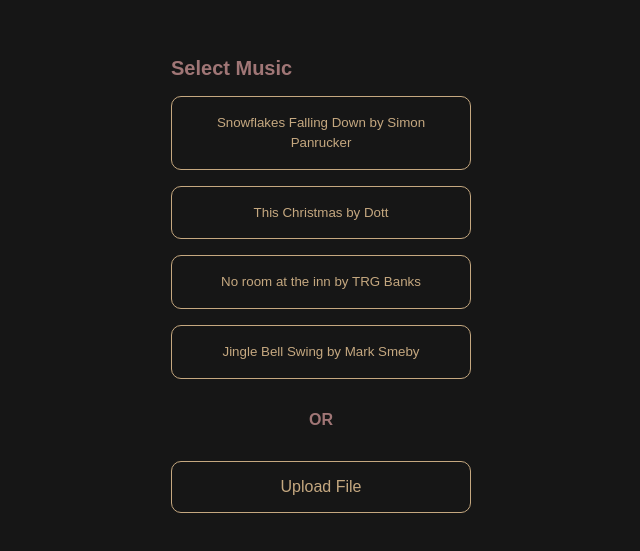
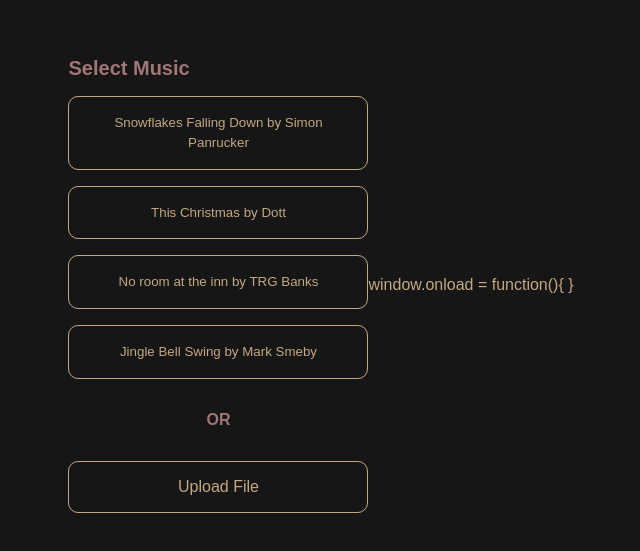
Before and after one commit to beatrizeagustin/xmas_sample, a plain HTML site: page index.html in a window 1280 px wide. Shown: the part 115-666 px from the top of the page, without its empty margins (319-959 px from the left). Drawn offline with nearby package versions, Linux system fonts and the light colour scheme.

Commit message:
Update index.html

```diff
--- a/index.html
+++ b/index.html
@@ -31,6 +31,8 @@
     </li>
   </ul>
 </div>
+    window.onload = function(){
     <script src="main.js"></script>
+      }
   </body>
 </html>
```
